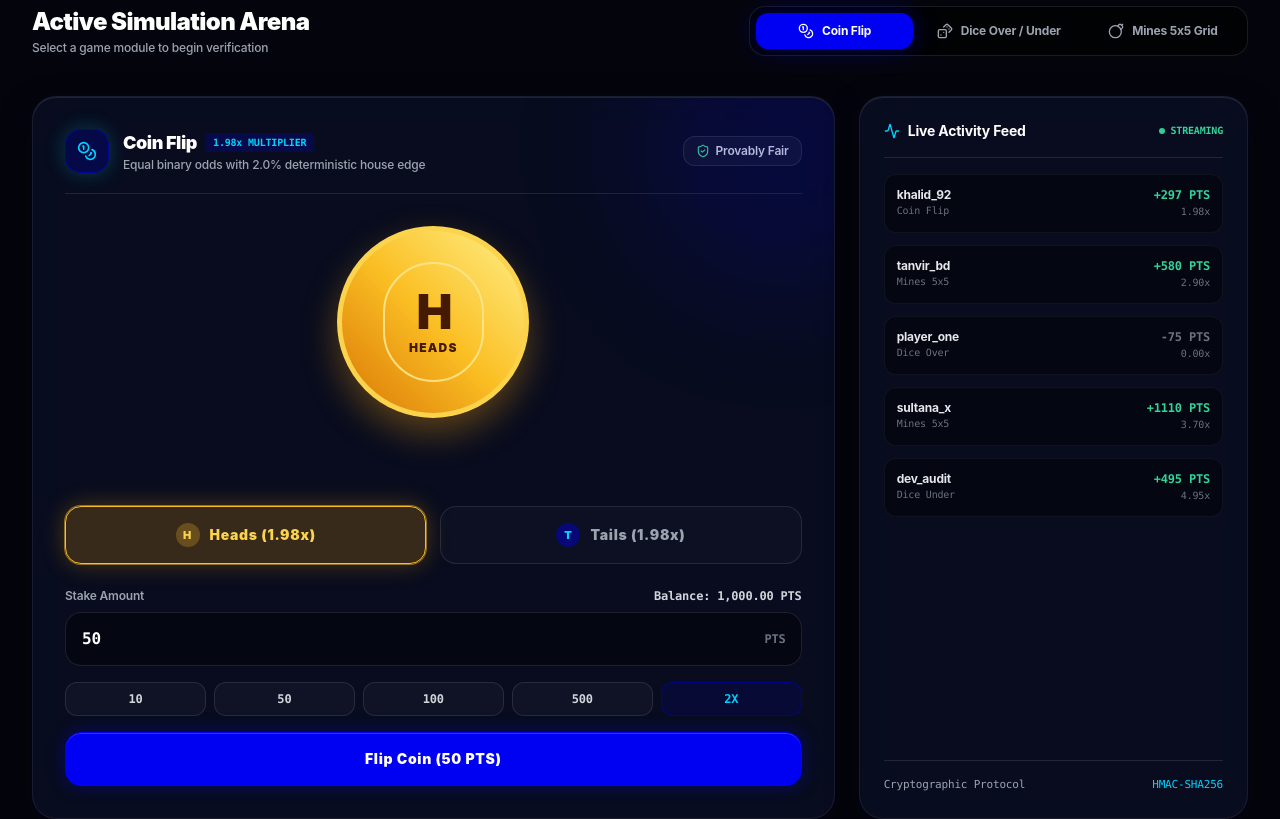
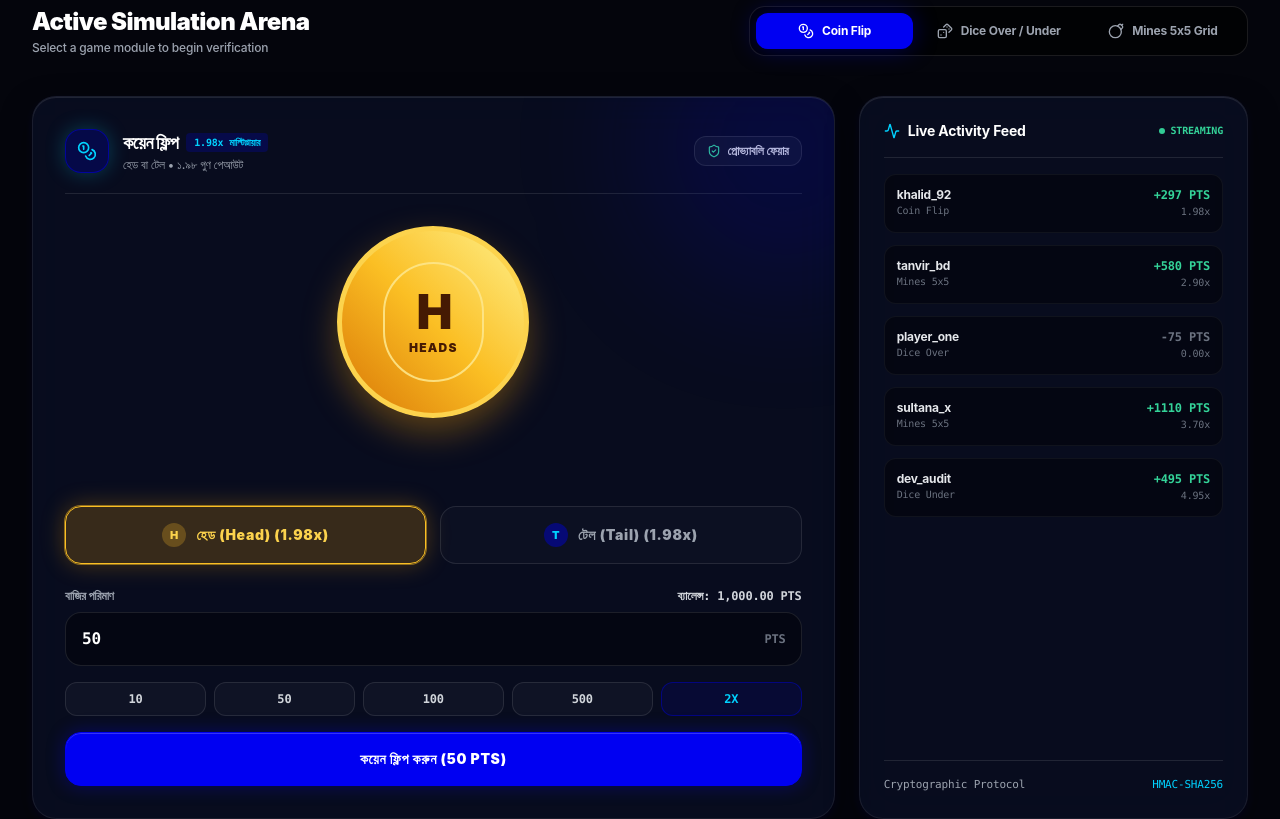
Before and after one commit to Sakib669/bet-demo, a Next.js app: page / in a window 1280 px wide. Shown: the part 940-1759 px from the top of the page. Built offline with nearby package versions, Linux system fonts and the light colour scheme; no server answers; the database is empty.

Commit message:
feat: localize CoinFlip game component with Bangla-English translations

```diff
--- a/components/games/CoinFlip.tsx
+++ b/components/games/CoinFlip.tsx
@@ -2,11 +2,13 @@
 
 import { useState } from "react";
 import { useWallet } from "@/lib/wallet-context";
+import { useLanguage } from "@/lib/language-context";
 import { formatCurrency } from "@/lib/utils";
 import { Coins, ShieldCheck, Sparkles, AlertCircle, Check } from "lucide-react";
 
 export function CoinFlip() {
   const { balance, updateBalance } = useWallet();
+  const { t, locale } = useLanguage();
   const [betAmount, setBetAmount] = useState<number>(50);
   const [choice, setChoice] = useState<"HEADS" | "TAILS">("HEADS");
   const [isFlipping, setIsFlipping] = useState<boolean>(false);
@@ -20,11 +22,11 @@ export function CoinFlip() {
 
   const handleFlip = async () => {
     if (betAmount <= 0) {
-      setErrorMessage("Enter a valid stake amount.");
+      setErrorMessage(locale === "bn" ? "সঠিক বাজির পরিমাণ লিখুন।" : "Enter a valid stake amount.");
       return;
     }
     if (betAmount > balance) {
-      setErrorMessage("Insufficient demo balance.");
+      setErrorMessage(locale === "bn" ? "পর্যাপ্ত ব্যালেন্স নেই।" : "Insufficient demo balance.");
       return;
     }
 
@@ -42,7 +44,7 @@ export function CoinFlip() {
       const data = await res.json();
 
       if (!data.success) {
-        setErrorMessage(data.message || "Failed to resolve coin flip.");
+        setErrorMessage(data.message || (locale === "bn" ? "ফলাফল পেতে সমস্যা হয়েছে।" : "Failed to resolve coin flip."));
         setIsFlipping(false);
         return;
       }
@@ -56,7 +58,7 @@ export function CoinFlip() {
         setIsFlipping(false);
       }, 1400);
     } catch {
-      setErrorMessage("Network error during game resolution.");
+      setErrorMessage(locale === "bn" ? "নেটওয়ার্ক ত্রুটি।" : "Network error during game resolution.");
       setIsFlipping(false);
     }
   };
@@ -77,7 +79,6 @@ export function CoinFlip() {
 
   return (
     <div className="glass-surface relative overflow-hidden rounded-3xl p-6 sm:p-8 backdrop-blur-2xl">
-      {/* Ambient background refraction */}
       <div className="absolute -right-24 -top-24 h-72 w-72 rounded-full bg-[#0000F2]/15 blur-3xl pointer-events-none" />
 
       {/* Header */}
@@ -88,12 +89,12 @@ export function CoinFlip() {
           </div>
           <div>
             <div className="flex items-center gap-2">
-              <h2 className="text-lg font-black tracking-tight text-white">Coin Flip</h2>
+              <h2 className="text-lg font-black tracking-tight text-white">{t("coinFlipTitle")}</h2>
               <span className="rounded bg-[#0000F2]/20 px-2 py-0.5 text-[10px] font-mono font-bold text-[#00D2FF]">
-                1.98x MULTIPLIER
+                1.98x {t("multiplier").toUpperCase()}
               </span>
             </div>
-            <p className="text-xs text-gray-400 font-medium">Equal binary odds with 2.0% deterministic house edge</p>
+            <p className="text-xs text-gray-400 font-medium">{t("coinFlipDesc")}</p>
           </div>
         </div>
 
@@ -102,7 +103,7 @@ export function CoinFlip() {
           className="flex items-center gap-1.5 rounded-xl border border-white/10 bg-white/[0.04] px-3 py-1.5 text-xs font-semibold text-gray-300 hover:text-[#00D2FF] hover:border-[#0000F2]/50 transition-all active:scale-95"
         >
           <ShieldCheck className="h-3.5 w-3.5 text-emerald-400" />
-          <span>Provably Fair</span>
+          <span>{t("provablyFair")}</span>
         </button>
       </div>
 
@@ -110,13 +111,13 @@ export function CoinFlip() {
       {showFairness && seedHash && (
         <div className="mb-6 rounded-2xl border border-[#0000F2]/40 bg-[#060814]/90 p-4 font-mono text-xs text-gray-300 shadow-inner">
           <div className="flex items-center justify-between mb-1.5 font-sans font-bold text-gray-400 text-[11px]">
-            <span>Deterministic SHA-256 Seed Hash</span>
+            <span>{t("sha256Hash")}</span>
             <button
               onClick={copySeed}
               className="flex items-center gap-1 text-[#00D2FF] hover:underline text-[10px]"
             >
               {copiedHash ? <Check className="h-3 w-3" /> : null}
-              {copiedHash ? "Copied" : "Copy Hash"}
+              {copiedHash ? t("copied") : t("copyHash")}
             </button>
           </div>
           <span className="break-all text-[#00D2FF] text-[11px] select-all leading-relaxed">{seedHash}</span>
@@ -166,7 +167,7 @@ export function CoinFlip() {
               }`}
             >
               <Sparkles className="h-3.5 w-3.5" />
-              {lastWin ? `Won +${formatCurrency(lastPayout)} PTS (1.98x)` : "Loss — Try Next Flip"}
+              {lastWin ? `${t("wonMsg")} +${formatCurrency(lastPayout)} PTS (1.98x)` : t("lossMsg")}
             </div>
           )}
         </div>
@@ -186,7 +187,7 @@ export function CoinFlip() {
           <span className="flex h-6 w-6 items-center justify-center rounded-full bg-amber-400/25 text-[11px] text-amber-300 font-black">
             H
           </span>
-          Heads (1.98x)
+          {t("heads")} (1.98x)
         </button>
 
         <button
@@ -194,14 +195,14 @@ export function CoinFlip() {
           disabled={isFlipping}
           className={`flex items-center justify-center gap-2.5 rounded-2xl py-4 text-sm font-black tracking-wider transition-all duration-200 ${
             choice === "TAILS"
-              ? "border border-[#00D2FF] bg-[#0000F2]/30 text-[#00D2FF] shadow-[0_0_25px_rgba(0,0,242,0.4)] ring-1 ring-[#00D2FF]/50"
+              ? "border border-[#00D2FF] bg-[#0000F2]/30 text-[#00D2FF] shadow-[0_0_25px_rgba(0,210,255,0.4)] ring-1 ring-[#00D2FF]/50"
               : "border border-white/10 bg-white/[0.02] text-gray-400 hover:text-white hover:border-white/20 active:scale-98"
           }`}
         >
           <span className="flex h-6 w-6 items-center justify-center rounded-full bg-[#0000F2]/40 text-[11px] text-[#00D2FF] font-black">
             T
           </span>
-          Tails (1.98x)
+          {t("tails")} (1.98x)
         </button>
       </div>
 
@@ -209,8 +210,8 @@ export function CoinFlip() {
       <div className="space-y-4">
         <div>
           <div className="flex justify-between text-xs font-semibold text-gray-400 mb-2">
-            <span>Stake Amount</span>
-            <span className="tabular-nums font-mono text-gray-300">Balance: {formatCurrency(balance)} PTS</span>
+            <span>{t("stakeAmount")}</span>
+            <span className="tabular-nums font-mono text-gray-300">{t("balance")}: {formatCurrency(balance)} PTS</span>
           </div>
 
           <div className="relative">
@@ -263,7 +264,7 @@ export function CoinFlip() {
           disabled={isFlipping}
           className="btn-tactile w-full rounded-2xl border border-[#0000F2] bg-[#0000F2] py-4 text-sm font-black tracking-wider text-white shadow-cobalt-glow active:scale-98 disabled:opacity-50"
         >
-          {isFlipping ? "Resolving Outcome..." : `Flip Coin (${betAmount} PTS)`}
+          {isFlipping ? t("flipping") : `${t("flipCoin")} (${betAmount} PTS)`}
         </button>
       </div>
     </div>
```
